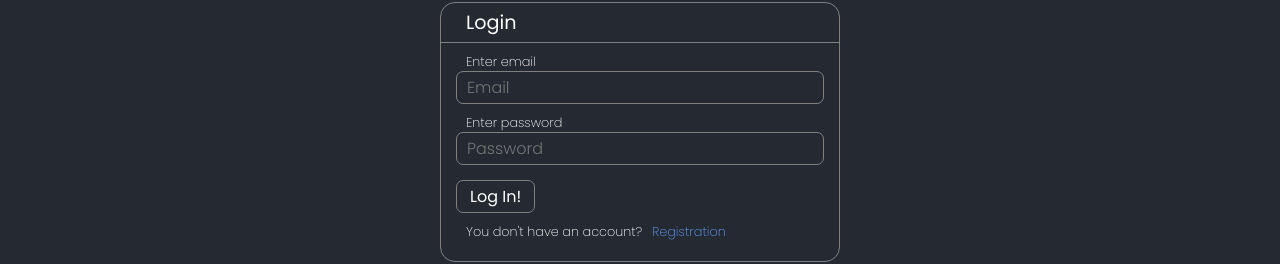
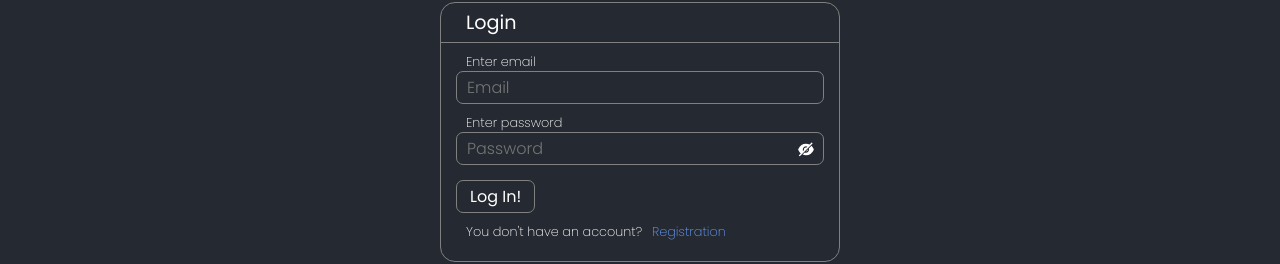
Before and after one commit to Micheal180301/template-registration, a React (Vite) app in the folder client/: page /login in a window 1280 px wide. Shown: the part 117-381 px from the top of the page. Built offline with nearby package versions, Linux system fonts and the light colour scheme.

Commit message:
added PasswordInput component, modified LoginPage, RegisterPage

```diff
--- a/client/package.json
+++ b/client/package.json
@@ -10,6 +10,7 @@
     "preview": "vite preview"
   },
   "dependencies": {
+    "@ant-design/icons": "^6.1.0",
     "@reduxjs/toolkit": "^2.11.2",
     "react": "^19.2.0",
     "react-dom": "^19.2.0",
--- a/client/src/components/custom-input/index.tsx
+++ b/client/src/components/custom-input/index.tsx
@@ -1,5 +1,6 @@
+import type { ChangeEvent } from 'react';
+
 import style from './index.module.css';
-import type { ChangeEvent } from 'react';
 
 type Props = {
   nameInput?: string;
@@ -11,7 +12,7 @@ type Props = {
 
 const CustomInput = ({
   nameInput,
-  type,
+  type = 'text',
   placeholder,
   onChange,
   invalid = false,
--- /dev/null
+++ b/client/src/components/password-input/index.module.css
@@ -0,0 +1,72 @@
+.container {
+  display: flex;
+  flex-direction: column;
+  width: 100%;
+  max-width: 400px;
+}
+
+.name {
+  margin-left: 10px;
+  font-size: 0.8rem;
+  font-weight: 200;
+  transition: all 0.3s linear;
+}
+
+.nameRed {
+  color: red;
+}
+
+.inputWrapper {
+  position: relative;
+  width: 100%;
+}
+
+.input {
+  width: 100%;
+  font-weight: 300;
+  outline: none;
+  background-color: rgba(240, 248, 255, 0);
+  border-radius: 7px;
+  padding: 3px 10px;
+  background-color: rgba(52, 107, 162, 0);
+  border: 1px solid gray;
+  box-sizing: border-box;
+  transition: all 0.3s linear;
+}
+
+.type {
+  position: absolute;
+  top: 55%;
+  right: 10px; /* или left: 340px, если хочешь фиксированную позицию */
+  transform: translateY(-50%);
+  cursor: pointer;
+  z-index: 2; /* чтобы иконка была поверх инпута */
+  transition: all 0.3s linear;
+}
+
+.type:hover {
+  color: rgb(121, 255, 255);
+}
+
+.base {
+  border: 1px solid gray;
+}
+
+.invalid {
+  border: 1px solid rgb(255, 34, 82);
+}
+
+.container:hover .name {
+  color: rgb(121, 255, 255);
+}
+.container:hover .input {
+  border: 1px solid rgb(121, 255, 255);
+}
+
+.container:hover .nameRed {
+  color: rgb(255, 140, 165);
+}
+
+.container:hover .invalid {
+  border: 1px solid rgb(255, 140, 165);
+}
--- /dev/null
+++ b/client/src/components/password-input/index.tsx
@@ -0,0 +1,40 @@
+import type { ChangeEvent } from 'react';
+import { useState } from 'react';
+import { EyeFilled, EyeInvisibleFilled } from '@ant-design/icons';
+import style from './index.module.css';
+
+type Props = {
+  nameInput?: string;
+  onChange?: (e: ChangeEvent<HTMLInputElement>) => void;
+  placeholder?: string;
+  invalid?: boolean;
+};
+
+const PasswordInput = ({
+  nameInput,
+  placeholder,
+  onChange,
+  invalid = false,
+}: Props) => {
+  const [type, setType] = useState(false);
+  const borderClass = invalid ? style.invalid : style.base;
+  const nameClass = invalid ? style.nameRed : null;
+  return (
+    <div className={style.container}>
+      <span className={`${style.name} ${nameClass}`}>{nameInput}</span>
+      <div className={style.inputWrapper}>
+        <input
+          type={type ? 'password' : 'text'}
+          placeholder={placeholder}
+          onChange={onChange}
+          className={`${style.input} ${borderClass}`}
+        />
+        <span onClick={() => setType(!type)} className={style.type}>
+          {type ? <EyeFilled /> : <EyeInvisibleFilled />}
+        </span>
+      </div>
+    </div>
+  );
+};
+
+export default PasswordInput;
--- a/client/src/pages/login/LoginPage.tsx
+++ b/client/src/pages/login/LoginPage.tsx
@@ -13,11 +13,13 @@ import type { FetchBaseQueryError } from '@reduxjs/toolkit/query';
 import { useLoginMutation } from '../../app/service/authApi';
 import { useNavigate } from 'react-router-dom';
 import Layout from '../../components/layout';
+import PasswordInput from '../../components/password-input';
 
 const LoginPage = () => {
   const [email, setEmail] = useState('');
   const [password, setPassword] = useState('');
   const [error, setError] = useState('');
+  const [isInvalidate, setIsInvalidte] = useState(false);
 
   const navigate = useNavigate();
 
@@ -25,13 +27,20 @@ const LoginPage = () => {
 
   const login = async (e: React.FormEvent<HTMLFormElement>) => {
     e.preventDefault();
+    setIsInvalidte(false);
+    setError('');
     try {
-      if (!email || !password) return setError('Not all fields are filled in');
+      if (!email || !password) {
+        setError('Not all fields are filled in');
+        setIsInvalidte(true);
+        return;
+      }
 
       await loginUser({ email, password }).unwrap();
       navigate(`${PATHS.home}`);
     } catch (err) {
       const errorData = (err as FetchBaseQueryError).data as { error?: string };
+      setIsInvalidte(true);
       setError(errorData.error || 'Unknown error');
       // console.log('Неизвестная ошибка: ', err);
     }
@@ -41,15 +50,17 @@ const LoginPage = () => {
     <Layout>
       <CustomForm name="Login" onSubmit={login}>
         <CustomInput
+          invalid={isInvalidate}
           placeholder="Email"
           nameInput="Enter email"
           type="text"
           onChange={(e) => setEmail(e.target.value)}
         />
-        <CustomInput
+        <PasswordInput
           placeholder="Password"
           nameInput="Enter password"
-          type="password"
+          // type="password"
+          invalid={isInvalidate}
           onChange={(e) => setPassword(e.target.value)}
         />
         <CustomButton type="submit">Log In!</CustomButton>
--- a/client/src/pages/register/RegisterPage.tsx
+++ b/client/src/pages/register/RegisterPage.tsx
@@ -1,5 +1,7 @@
 import { useState } from 'react';
+import { useNavigate } from 'react-router-dom';
 
+import Layout from '../../components/layout';
 import CustomButton from '../../components/custom-button';
 import CustomForm from '../../components/custom-form';
 import CustomInput from '../../components/custom-input';
@@ -11,8 +13,7 @@ import Error from '../../components/error';
 import type { FetchBaseQueryError } from '@reduxjs/toolkit/query';
 
 import { useRegisterMutation } from '../../app/service/authApi';
-import { useNavigate } from 'react-router-dom';
-import Layout from '../../components/layout';
+import PasswordInput from '../../components/password-input';
 
 const RegisterPage = () => {
   const [name, setName] = useState('');
@@ -57,6 +58,7 @@ const RegisterPage = () => {
       navigate(`${PATHS.home}`);
     } catch (err) {
       const errorData = (err as FetchBaseQueryError).data as { error?: string };
+      // setIsInvalidte(true);
       setError(errorData.error || 'Unknown error');
       // console.log('Неизвестная ошибка: ', error);
     }
@@ -77,17 +79,17 @@ const RegisterPage = () => {
           placeholder="Email..."
           onChange={(e) => setEmail(e.target.value)}
         />
-        <CustomInput
+        <PasswordInput
           invalid={isInvalidate}
           nameInput="Come up with a password"
-          type="password"
+          // type="password"
           placeholder="Password..."
           onChange={(e) => setPassword(e.target.value)}
         />
-        <CustomInput
+        <PasswordInput
           invalid={isInvalidate}
           nameInput="Repeat the password"
-          type="password"
+          // type="password"
           placeholder="Password...."
           onChange={(e) => setConfirmPassword(e.target.value)}
         />
```
Also changed, not shown: 1 other file (tests, documents, lock files or other folders).
